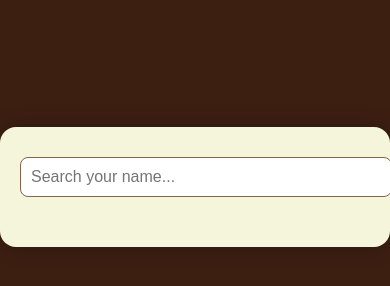
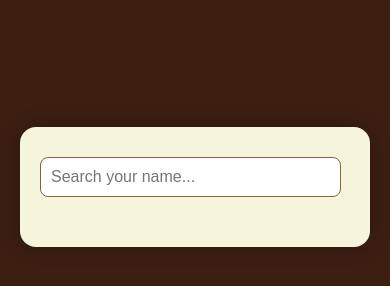
Before and after one commit to profoundBoi/TheChettys, a plain HTML site: page docs/rsvp/rsvp.html in a window 390 px wide. Shown: the part 180-466 px from the top of the page. Drawn offline with nearby package versions, Linux system fonts and the light colour scheme.

Commit message:
almost doen

```diff
--- a/docs/location/location.css
+++ b/docs/location/location.css
@@ -42,3 +42,11 @@ main {
     margin: 10px auto;
   }
 }
+
+@media (max-width: 840px) {
+  main{
+    margin-left: 15px;
+    margin-right: 15px;
+  }
+
+}
--- a/docs/rsvp/rsvp.css
+++ b/docs/rsvp/rsvp.css
@@ -1,5 +1,5 @@
 .rsvp-container {
-  max-width: 600px;
+  max-width: 310px;
   margin: 80px auto 40px;
   padding: 30px;
   background-color: #F5F5DC;
@@ -51,7 +51,7 @@ header p {
 }
 
 #guestSearch {
-  width: 100%;
+  width: 90%;
   padding: 10px;
   margin-bottom: 20px;
   border-radius: 8px;
@@ -129,3 +129,12 @@ header p {
     padding: 30px 20px;
   }
 }
+
+@media (max-width: 670px){
+  #rsvp-container {
+    margin-left: 10px;
+    margin-right: 100px;
+
+
+  }
+}
```
Also changed, not shown: docs/accommodation/accommodation.css (+7 -0 lines), docs/index.html (+1 -1 lines), docs/Images/Logos/1.png (added).
